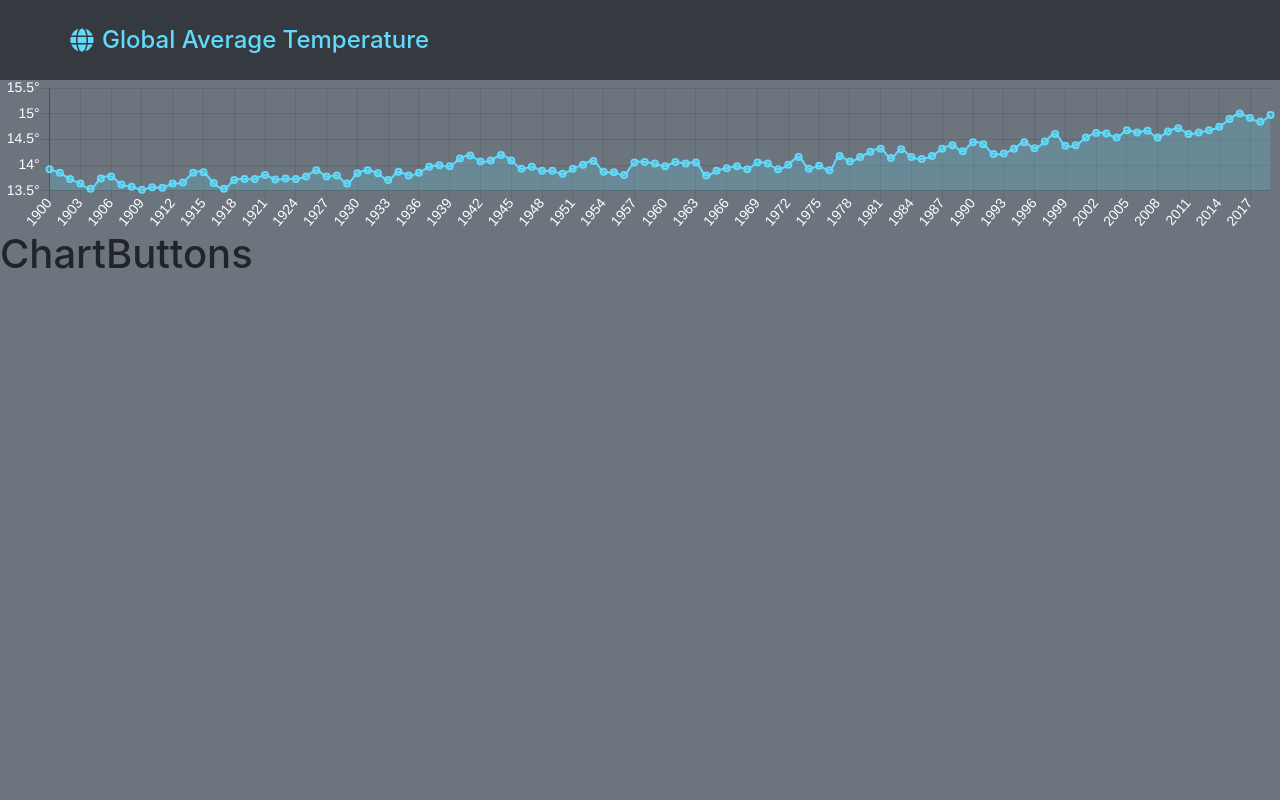
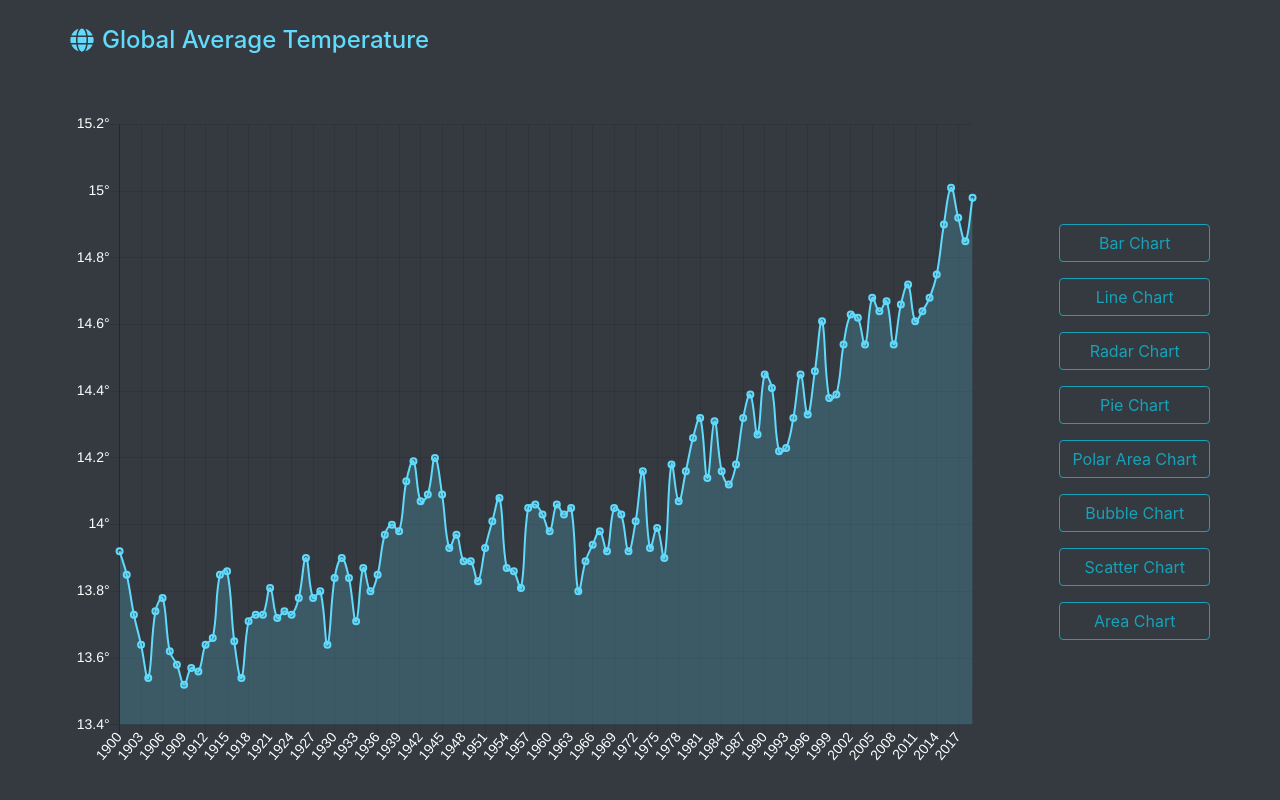
Before and after one commit to beyourahi/global-temp-chart, a React (Create React App) app: page / in a window 1280 px wide. Built offline with nearby package versions, Linux system fonts and the light colour scheme.

Commit message:
basic layout

```diff
--- a/src/App.jsx
+++ b/src/App.jsx
@@ -1,3 +1,4 @@
+import { Container } from "react-bootstrap";
 import Navvy from "./components/Nav/Navvy";
 import TempChart from "./components/Chart/TempChart";
 import ChartButtons from "./components/ChartButtons/ChartButtons";
@@ -7,9 +8,11 @@ const App = () => (
     <>
         <Navvy />
 
-        <div className="main bg-secondary">
-            <TempChart dataset={DATA} />
-            <ChartButtons />
+        <div className="main bg-dark">
+            <Container className="main-section p-0 d-flex justify-content-between align-items-center">
+                <TempChart dataset={DATA} />
+                <ChartButtons />
+            </Container>
         </div>
     </>
 );
--- a/src/components/ChartButtons/ChartButtons.jsx
+++ b/src/components/ChartButtons/ChartButtons.jsx
@@ -1,9 +1,23 @@
-const ChartButtons = () => {
-    return (
-        <div>
-            <h1>ChartButtons</h1>
-        </div>
-    );
-};
+import { Button } from "react-bootstrap";
 
+const chartTypes = [
+    "Bar",
+    "Line",
+    "Radar",
+    "Pie",
+    "Polar Area",
+    "Bubble",
+    "Scatter",
+    "Area",
+];
+
+const ChartButtons = () => (
+    <div className="chart-buttons d-flex flex-col">
+        {chartTypes.map(chart => (
+            <Button variant="outline-info" className="mb-3">
+                {chart + " Chart"}
+            </Button>
+        ))}
+    </div>
+);
 export default ChartButtons;
--- a/src/index.scss
+++ b/src/index.scss
@@ -1,36 +1,4 @@
 @import "~rfs/scss";
-
-.main {
-    height: 90vh;
-    width: 100vw;
-}
-
-.App-logo {
-    height: 40vmin;
-    pointer-events: none;
-    animation: App-logo-spin infinite 20s linear;
-}
-@keyframes App-logo-spin {
-    from {
-        transform: rotate(0deg);
-    }
-    to {
-        transform: rotate(360deg);
-    }
-}
-
-a {
-    color: #fff;
-    &:hover {
-        color: #c9c9c9;
-    }
-}
-
-.integrations-header,
-.contact-header,
-.home-header {
-    @include font-size(2rem);
-}
 
 //* Navbar
 .navvy {
@@ -38,7 +6,7 @@ a {
 
     .brand {
         color: #61dafb;
-        transition: all 0.2s ease-in;
+        transition: all 0.1s ease-in;
 
         &:hover {
             color: #00c8ff;
@@ -50,3 +18,25 @@ a {
         }
     }
 }
+
+//* Main
+.main {
+    height: 90vh;
+    width: 100vw;
+
+    .main-section {
+        height: 100%;
+    }
+
+    //? Chart
+    .chart-container {
+        position: relative;
+        width: 80%;
+        height: 90%;
+    }
+
+    //? Buttons
+    .chart-buttons {
+        //
+    }
+}
```
